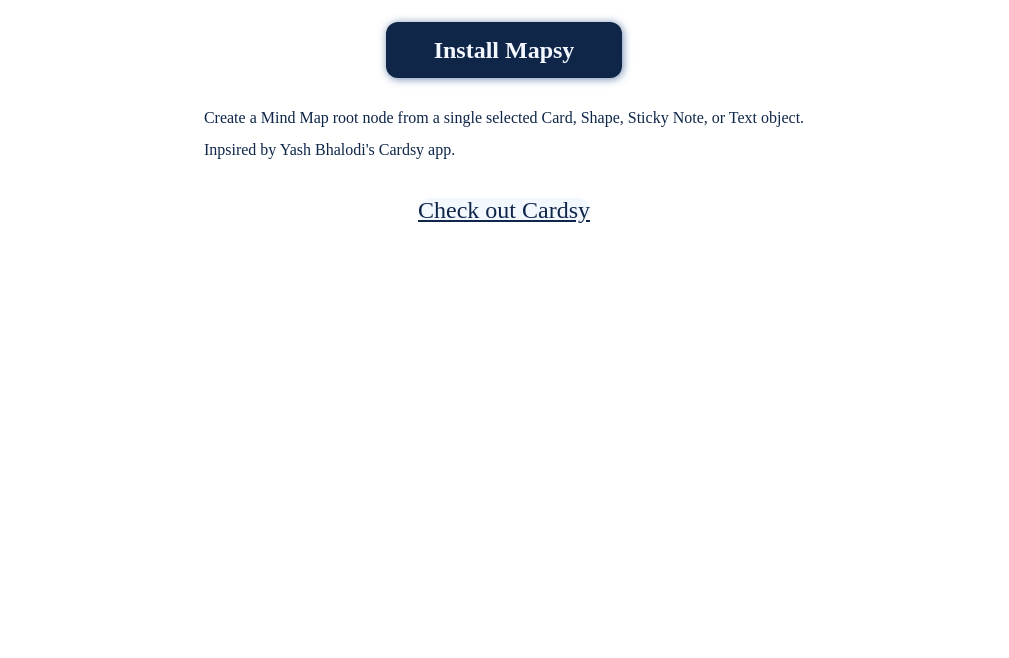
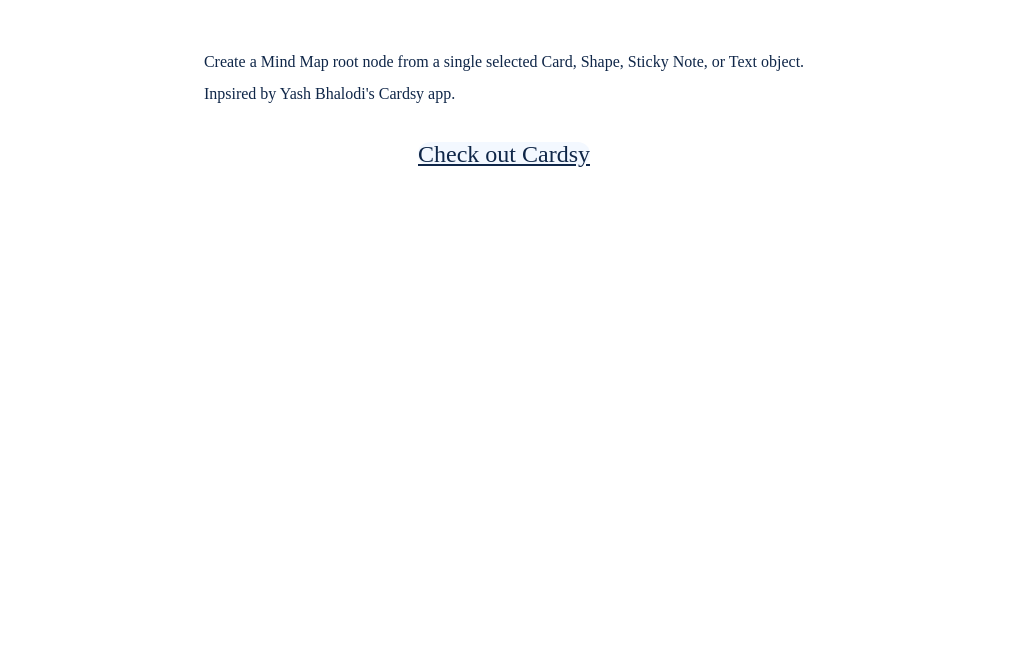
Before and after one commit to realrobertjohnson/mapsy, a React app: page index.html in a window 1280 px wide. Shown: the part 142-800 px from the top of the page, without its empty margins (136-1145 px from the left). Built offline with nearby package versions, Linux system fonts and the light colour scheme; a script that the page names is missing.

Commit message:
Update index.html
Comment out install link

```diff
--- a/index.html
+++ b/index.html
@@ -21,9 +21,9 @@
           </div>
           </div>
         </div>
-        <div class="cta-container">
+        <!--<div class="cta-container">
           <a class="primary-cta" target="_blank" href="https://miro.com/app-install/?response_type=code&client_id=3458764569339788533&redirect_uri=%2Fapp-install%2Fconfirm%2F">
-            Install Mapsy</a></div>
+            Install Mapsy</a></div>-->
     <div class="main-content"><br /><br />Create a Mind Map root node from a single selected Card, Shape, Sticky Note, or Text object.<br /><br />
     Inpsired by Yash Bhalodi's Cardsy app.
       <a class="text-cta" href="https://cardsy.yashbhalodi.me/" target="_blank">Check out Cardsy</a>
```
